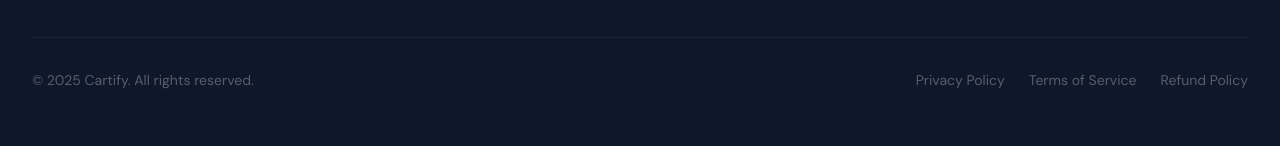
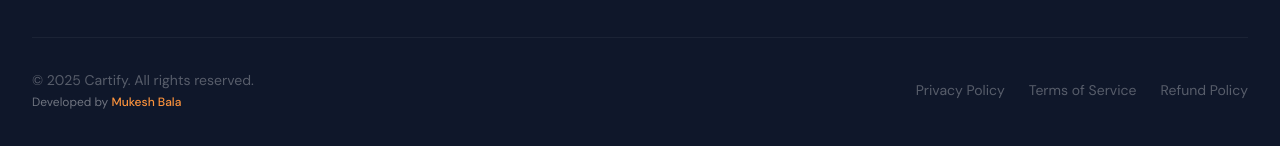
Before and after one commit to mukeshbala143/Cartify, a React (Vite) app in the folder frontend/: page /forgot-password in a window 1280 px wide. Shown: the part 1166-1312 px from the top of the page. Built offline with nearby package versions, Linux system fonts and the light colour scheme; no server answers.

Commit message:
“change”

```diff
--- a/frontend/src/components/layout/Footer.jsx
+++ b/frontend/src/components/layout/Footer.jsx
@@ -84,7 +84,13 @@ export default function Footer() {
         </div>
 
        <div className="border-t border-white/5 mt-12 pt-8 flex flex-col md:flex-row items-center justify-between gap-4">
+        <div className="text-center md:text-left">
           <p className="text-sm text-white/30">© 2025 Cartify. All rights reserved.</p>
+          <p className="text-xs text-white/40 mt-1">
+            Developed by <span className="text-primary-400 font-medium">Mukesh Bala</span>
+          </p>
+        </div>
+
         <div className="flex items-center gap-6 text-sm text-white/30">
           <a href="#" className="hover:text-white/60 transition-colors">Privacy Policy</a>
           <a href="#" className="hover:text-white/60 transition-colors">Terms of Service</a>
```
Lines whose indentation alone changed are shown as unchanged.
